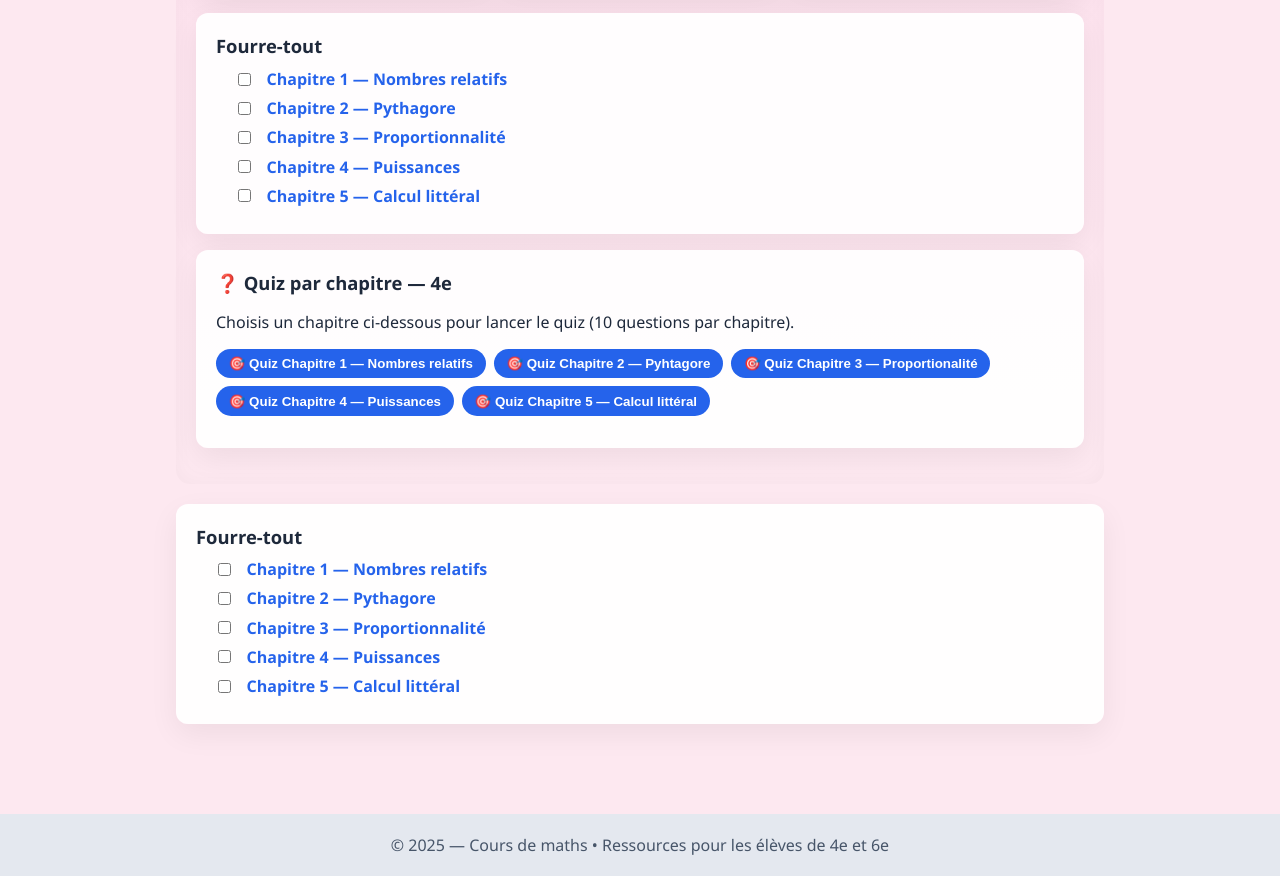
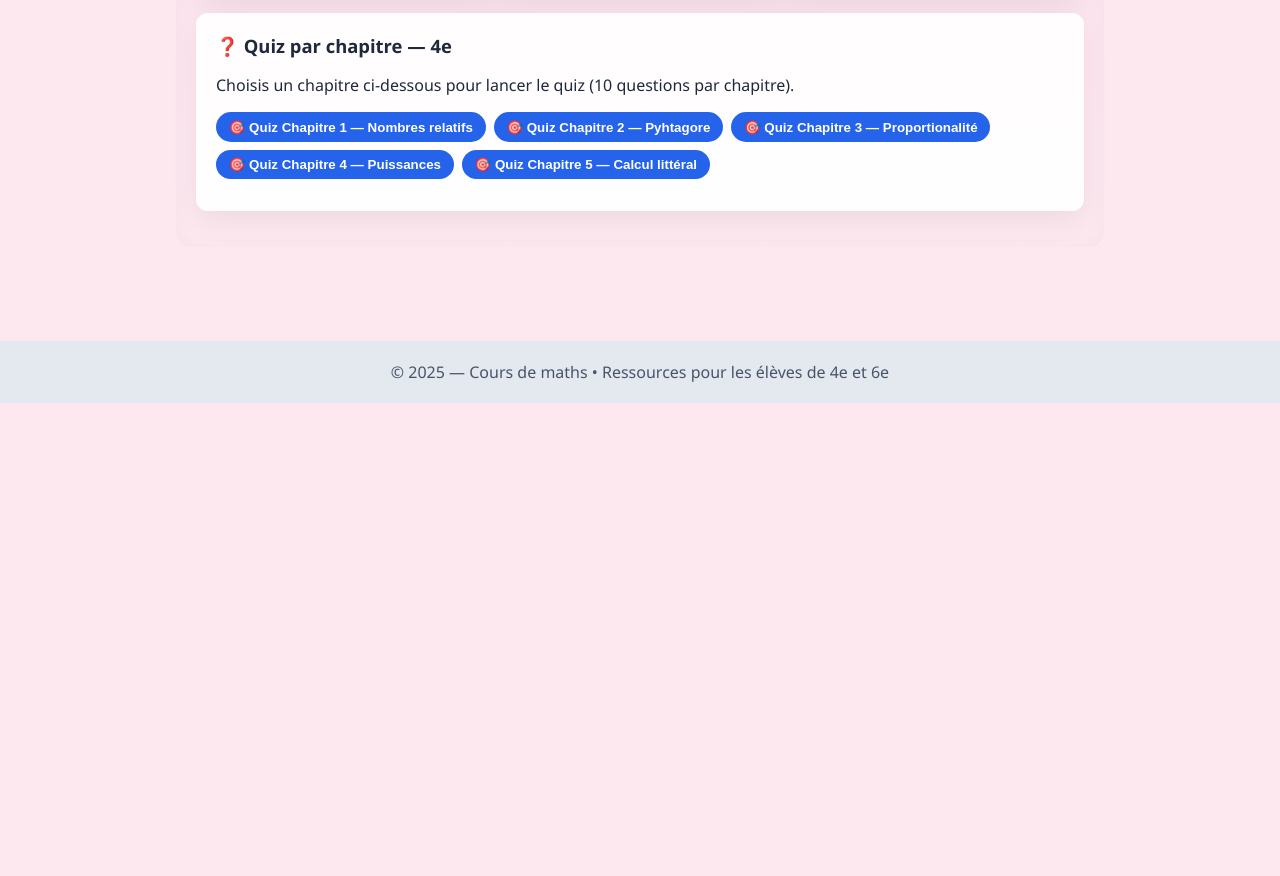
Before and after one commit to sagittacheiron/sagittacheiron.github.io, a plain HTML site: page index.html in a window 1280 px wide. Shown: the part 1473-2349 px from the top of the page. After the commit the page ends 1876 px from the top, so only its background shows below. Drawn offline with Linux system fonts and the light colour scheme.

Commit message:
index.html

```diff
--- a/index.html
+++ b/index.html
@@ -370,16 +370,6 @@
 
   </div>
 </div>
-            <div class="bloc">
-        <h2>Fourre-tout</h2>
-        <ul>
-          <li><input type="checkbox" class="checkbox"><a href="#" target="_blank" rel="noopener noreferrer">Chapitre 1 — Nombres relatifs </a></li>
-          <li><input type="checkbox" class="checkbox"><a href="https://drive.google.com/file/d/1uEBPOU3qg-XmKG1pz5befKLDtYkjWQTj/view?usp=drive_link" target="_blank" rel="noopener noreferrer">Chapitre 2 — Pythagore </a></li>
-          <li><input type="checkbox" class="checkbox"><a href="#" target="_blank" rel="noopener noreferrer">Chapitre 3 — Proportionnalité </a></li>
-          <li><input type="checkbox" class="checkbox"><a href="https://drive.google.com/file/d/1n8qWyHU6Q3I42mAKSVfMydOyV4IcS3R6/view?usp=drive_link" target="_blank" rel="noopener noreferrer">Chapitre 4 — Puissances </a></li>
-          <li><input type="checkbox" class="checkbox"><a href="https://drive.google.com/file/d/1fdhFbAfMtyk7YZT7YIQrHk0oNw6e0GUv/view?usp=drive_link" target="_blank" rel="noopener noreferrer">Chapitre 5 — Calcul littéral </a></li>
-        </ul>
-      </div>
 
 
       <!-- Quiz 4e -->
@@ -594,16 +584,6 @@
         </div>
       </div>
     </section>
-                <div class="bloc">
-        <h2>Fourre-tout</h2>
-        <ul>
-          <li><input type="checkbox" class="checkbox"><a href="#" target="_blank" rel="noopener noreferrer">Chapitre 1 — Nombres relatifs </a></li>
-          <li><input type="checkbox" class="checkbox"><a href="https://drive.google.com/file/d/1uEBPOU3qg-XmKG1pz5befKLDtYkjWQTj/view?usp=drive_link" target="_blank" rel="noopener noreferrer">Chapitre 2 — Pythagore </a></li>
-          <li><input type="checkbox" class="checkbox"><a href="#" target="_blank" rel="noopener noreferrer">Chapitre 3 — Proportionnalité </a></li>
-          <li><input type="checkbox" class="checkbox"><a href="https://drive.google.com/file/d/1n8qWyHU6Q3I42mAKSVfMydOyV4IcS3R6/view?usp=drive_link" target="_blank" rel="noopener noreferrer">Chapitre 4 — Puissances </a></li>
-          <li><input type="checkbox" class="checkbox"><a href="https://drive.google.com/file/d/1fdhFbAfMtyk7YZT7YIQrHk0oNw6e0GUv/view?usp=drive_link" target="_blank" rel="noopener noreferrer">Chapitre 5 — Calcul littéral </a></li>
-        </ul>
-      </div>
 
   </main>
 
```
